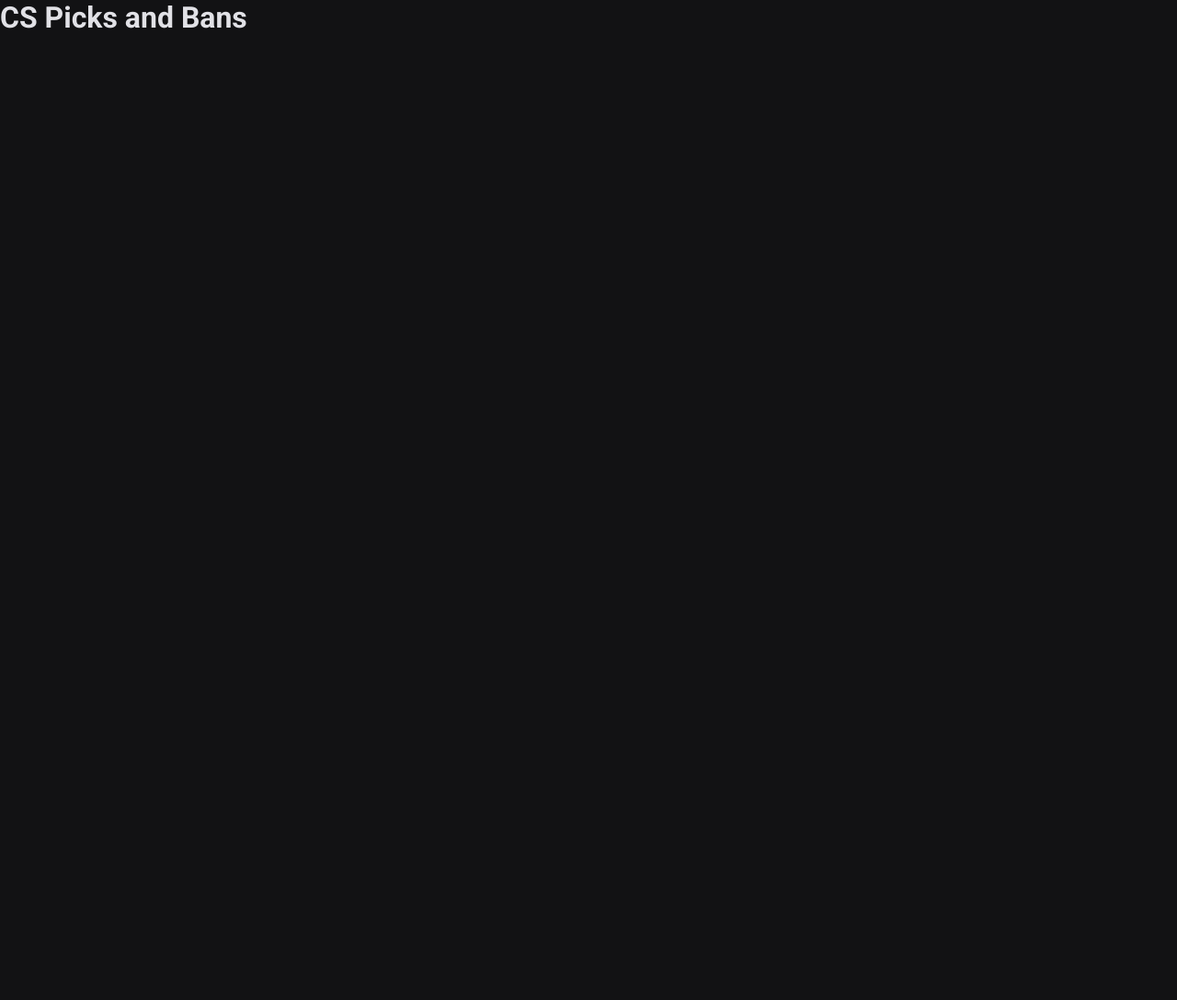
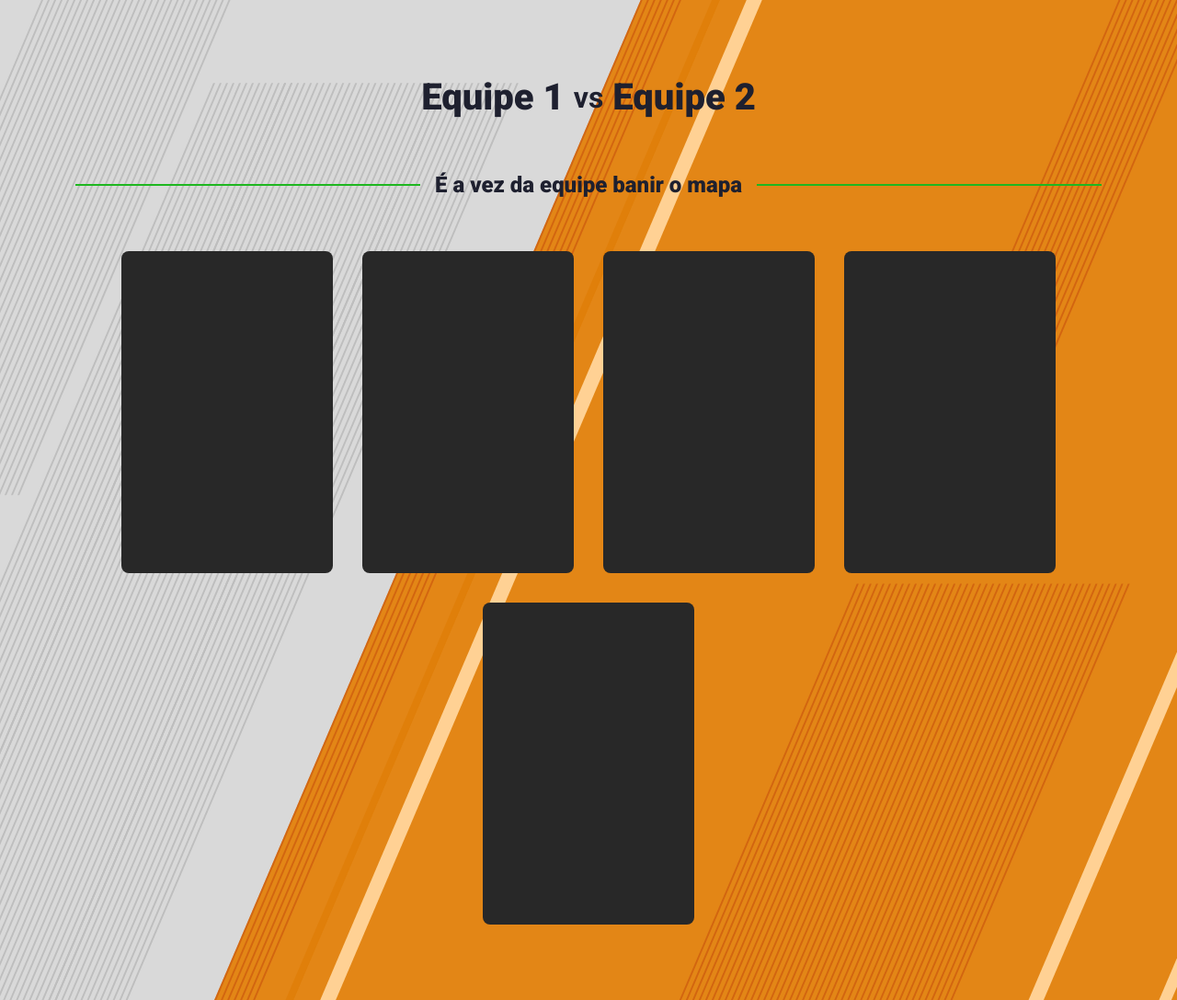
Before and after one commit to FLCampa/picks-and-bans, a plain HTML site: page index.html in a window 1280 px wide. Shown: the whole page at 92% size. Before the commit the page ends 800 px from the top, so only its background shows below. Drawn offline with Linux system fonts and the light colour scheme.

Commit message:
feat: implements header cards and stylization

```diff
--- a/index.html
+++ b/index.html
@@ -4,10 +4,37 @@
     <meta charset="UTF-8" />
     <meta http-equiv="X-UA-Compatible" content="IE=edge" />
     <link rel="stylesheet" href="./src/styles.css" />
+    <link rel="icon" type="image/x-icon" href="/src/images/cs2-favicon.ico" />
     <meta name="viewport" content="width=device-width, initial-scale=1.0" />
-    <title>Pick'N Ban</title>
+    <title>Pick'n Ban</title>
   </head>
   <body>
-    <h1>CS Picks and Bans</h1>
+    <div class="container">
+      <header>
+        <h1 id="equipe1">Equipe 1</h1>
+        <span>vs</span>
+        <h1 id="equipe1">Equipe 2</h1>
+      </header>
+
+      <div class="match">
+        <hr class="line" />
+
+        <h2 id="turnText">É a vez da equipe banir o mapa</h2>
+
+        <hr class="line" />
+      </div>
+
+      <div class="picks-container">
+        <div class="card"></div>
+
+        <div class="card"></div>
+
+        <div class="card"></div>
+
+        <div class="card"></div>
+
+        <div class="card"></div>
+      </div>
+    </div>
   </body>
 </html>
--- a/src/styles.css
+++ b/src/styles.css
@@ -1,13 +1,88 @@
-@import url('https://fonts.googleapis.com/css2?family=Roboto:wght@100;300;400;700&display=swap');
+@import url('https://fonts.googleapis.com/css2?family=Roboto:wght@100;300;400;700;900&display=swap');
+/* display stuff */
+/* positioning stuff */
+/* box-model stuff */
+/* typography */
+/* manipulation */
+/* miscelaneas, others */
+/* media query */
 
 * {
   box-sizing: border-box;
+
   margin: 0;
   padding: 0;
+  font-weight: 900;
 }
 
 body {
   font-family: 'Roboto', sans-serif;
+  color: #1E202F;
+
+  padding: 82px;
   background: #121214;
-  color: #e1e1e6;
+
+  background-image: url("images/cs2-header-bg.svg");
+  background-repeat: no-repeat;
+  background-size: cover;
+  background-position: center;
+
+  min-height: 100vh;
 }
+
+header {
+  display: flex;
+  justify-content: center;
+  align-items: center;
+  gap: 10px;
+}
+
+header > span {
+  font-size: 32px;
+  font-weight: 600;
+}
+
+header > h1 {
+  font-size: 40px;
+}
+
+.match {
+  display: flex;
+  justify-content: center;
+  align-items: center;
+
+  margin: 42px 0;
+}
+
+.match > h2 {
+  margin: 16px;
+}
+
+.line {
+  flex: 1;
+
+  border: 1px solid #1EB720;
+}
+
+.picks-container {
+  display: flex;
+  flex-wrap: wrap;
+  justify-content: center;
+  align-items: center;
+  gap: 32px;
+}
+
+.card {
+  min-width: 230px;
+  min-height: 350px;
+
+  background: #282828;
+
+  cursor: pointer;
+  border-radius: 8px;
+}
+
+.card:hover {
+  filter: brightness(140%);
+  transition: 0.6s;
+}
```
Also changed, not shown: src/images/cs2-favicon.ico (added), src/images/cs2-header-bg.svg (added).
